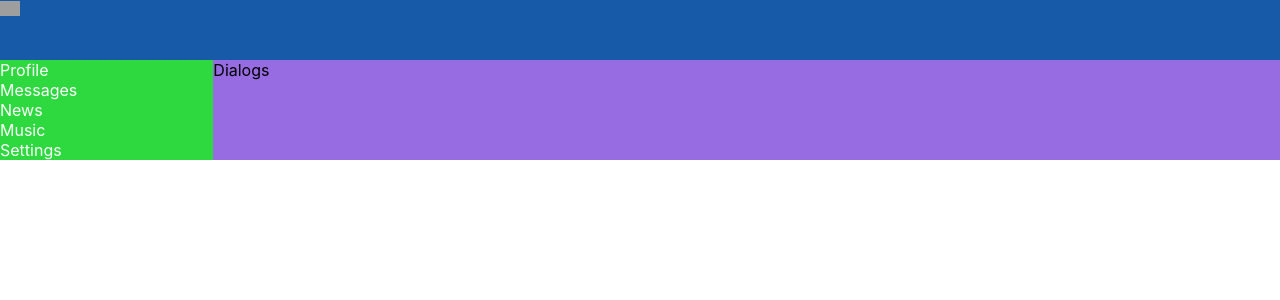
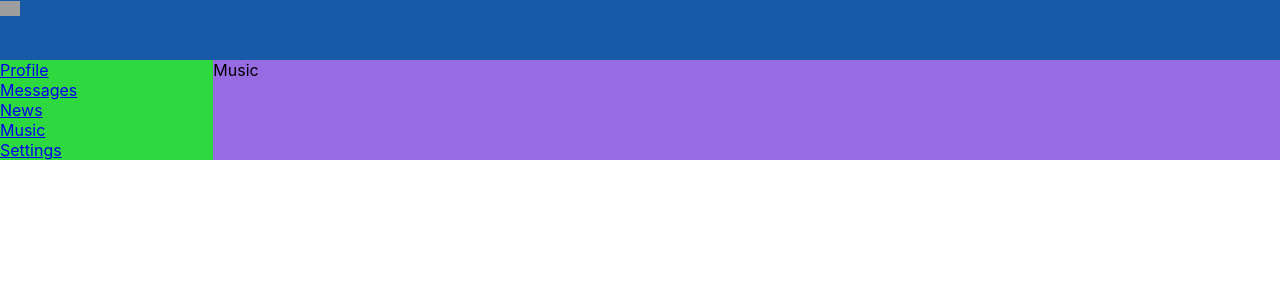
Before and after one commit to JwBaD/social-media-network, a React (Create React App) app in the folder social-media-network/: page /music in a window 1280 px wide. Shown: the top 300 px of the page. Built offline with nearby package versions, Linux system fonts and the light colour scheme; grey boxes are pictures that could not be loaded.

Commit message:
social media network v-0.1.19

```diff
--- a/social-media-network/package.json
+++ b/social-media-network/package.json
@@ -8,6 +8,7 @@
     "@testing-library/user-event": "^13.5.0",
     "react": "^18.2.0",
     "react-dom": "^18.2.0",
+    "react-router-dom": "^6.4.0",
     "react-scripts": "5.0.1",
     "web-vitals": "^2.1.4"
   },
--- a/social-media-network/src/App.js
+++ b/social-media-network/src/App.js
@@ -1,19 +1,30 @@
 import './App.css';
 import Header from './components/Header/Header';
 import Navbar from './components/Navbar/Navbar';
-// import Profile from './components/Profile/Profile';
+import Profile from './components/Profile/Profile';
 import Dialogs from './components/Dialogs/Dialogs';
+import News from './components/News/News';
+import Music from './components/Music/Music';
+import Settings from './components/Settings/Settings';
+import {Route, Routes, BrowserRouter} from 'react-router-dom';
 
 function App() {
   return (
-    <div className='app-wrapper'>
-      <Header />
-      <Navbar />
-      <div className='app-wrapper-content'>
-        <Dialogs />
+    <BrowserRouter>
+      <div className='app-wrapper'>
+        <Header />
+        <Navbar />
+        <div className='app-wrapper-content'>
+          <Routes>
+            <Route path="/profile" element={<Profile />} />
+            <Route path="/dialogs" element={<Dialogs />} />
+            <Route path="/news" element={<News />} />
+            <Route path="/music" element={<Music />} />
+            <Route path="/settings" element={<Settings />} />
+          </Routes>
+        </div>
       </div>
-      {/* <Profile /> */}
-    </div>
+    </BrowserRouter>
   );
 }
 
--- /dev/null
+++ b/social-media-network/src/components/Music/Music.jsx
@@ -0,0 +1,11 @@
+import musicModuleCss from './Music.module.css'
+
+const Music = (props) => {
+    return (
+        <div className={musicModuleCss.content}>
+            Music
+        </div>
+    );
+};
+
+export default Music;
--- a/social-media-network/src/components/Navbar/Navbar.jsx
+++ b/social-media-network/src/components/Navbar/Navbar.jsx
@@ -4,19 +4,19 @@
     return (
         <nav className={navbarModuleCss.nav}>
             <div className={navbarModuleCss.item}>
-                <div>Profile</div>
+                <a href='/profile'>Profile</a>
             </div>
             <div className={navbarModuleCss.item}>
-                <div>Messages</div>
+                <a href='/dialogs'>Messages</a>
             </div>
             <div className={navbarModuleCss.item}>
-                <div>News</div>
+                <a href='/news'>News</a>
             </div>
             <div className={navbarModuleCss.item}>
-                <div>Music</div>
+                <a href='/music'>Music</a>
             </div>
             <div className={navbarModuleCss.item}>
-                <div>Settings</div>
+                <a href='/settings'>Settings</a>
             </div>
         </nav>
     );
--- /dev/null
+++ b/social-media-network/src/components/News/News.jsx
@@ -0,0 +1,11 @@
+import newsModuleCss from './News.module.css'
+
+const News = (props) => {
+    return (
+        <div className={newsModuleCss.content}>
+            News
+        </div>
+    );
+};
+
+export default News;
--- /dev/null
+++ b/social-media-network/src/components/Settings/Settings.jsx
@@ -0,0 +1,11 @@
+import settingsModuleCss from './Settings.module.css'
+
+const Settings = (props) => {
+    return (
+        <div className={settingsModuleCss.content}>
+            Settings
+        </div>
+    );
+};
+
+export default Settings;
```
Also changed, not shown: social-media-network/src/components/Music/Music.module.css (added), social-media-network/src/components/News/News.module.css (added), social-media-network/src/components/Settings/Settings.module.css (added), 1 other file (tests, documents, lock files or other folders).
